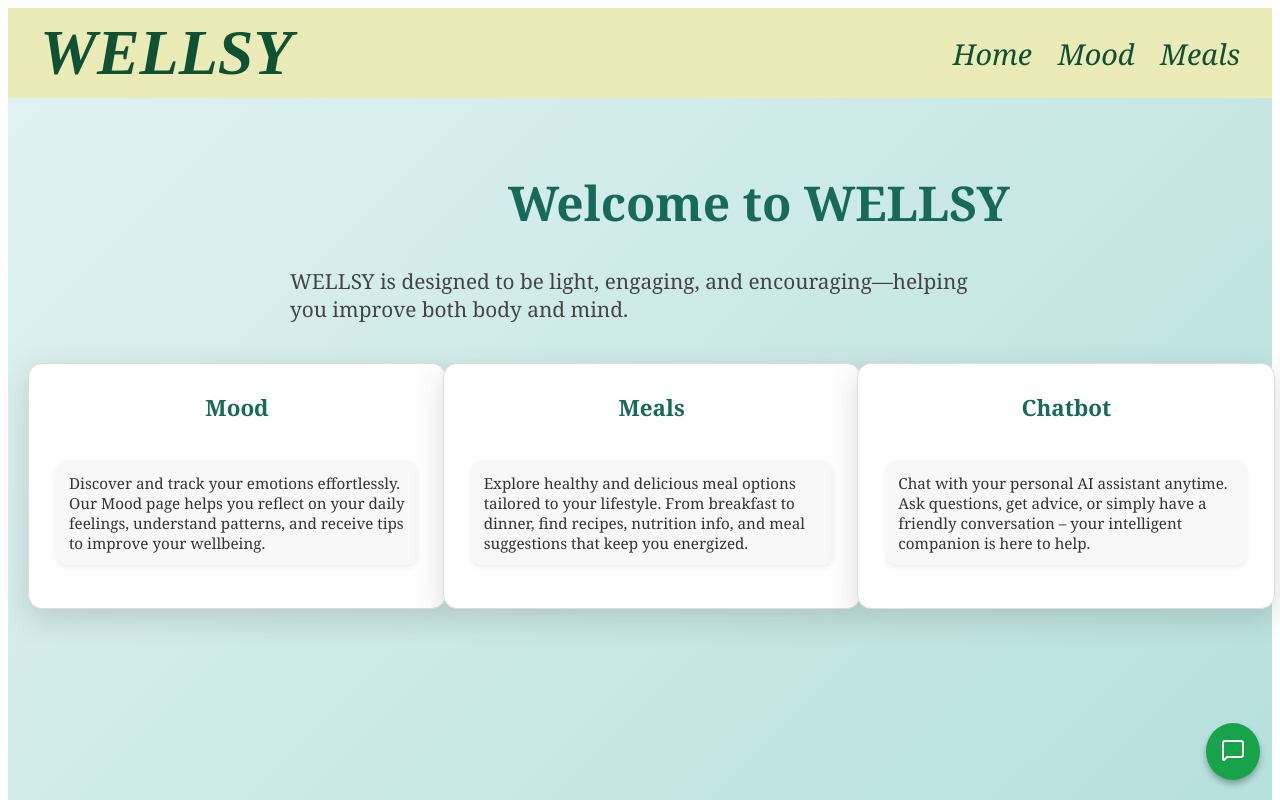
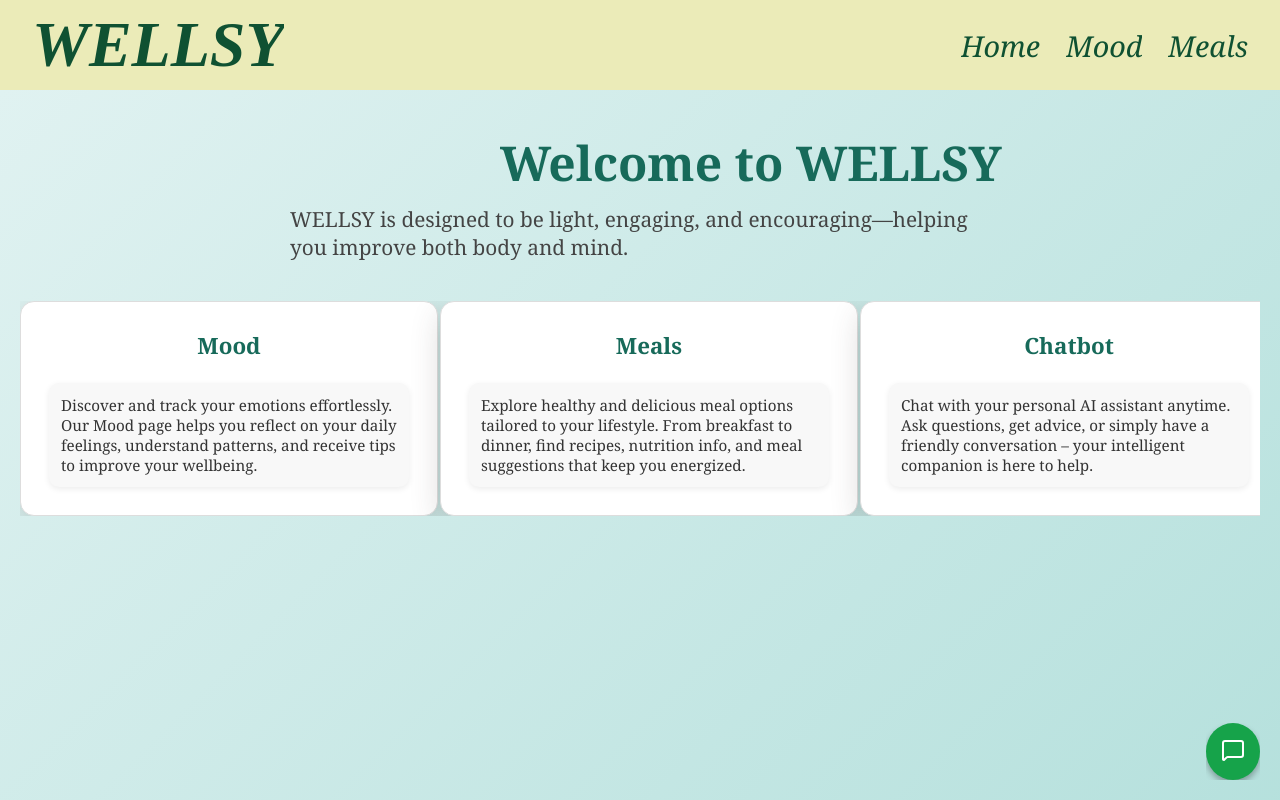
Before and after one commit to mariamosaama288/WELLSY, a React (Vite) app in the folder my-app/: page / in a window 1280 px wide. Shown: the top 800 px of the page. Built offline with nearby package versions, Linux system fonts and the light colour scheme.

Commit message:
Update home.module.css

```diff
--- a/my-app/src/homepage/home.module.css
+++ b/my-app/src/homepage/home.module.css
@@ -1,7 +1,13 @@
+
 .page {
   font-family: Georgia, serif;
 }
-
+*{
+  padding:0;
+  margin:0;
+  overflow-x:hidden;
+  overflow-y:hidden;
+}
 .container {
   background: linear-gradient(135deg, #e0f2f1, #b2dfdb);
   min-height: 100vh;
```
